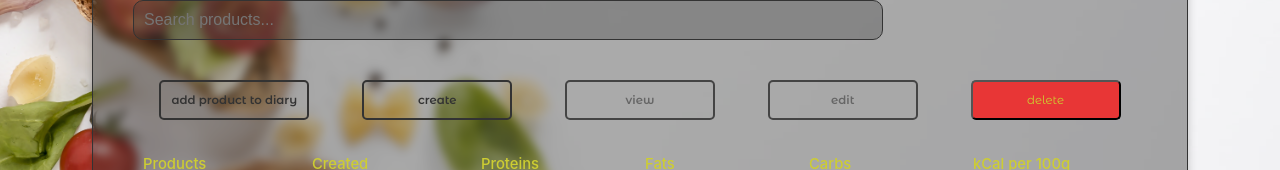
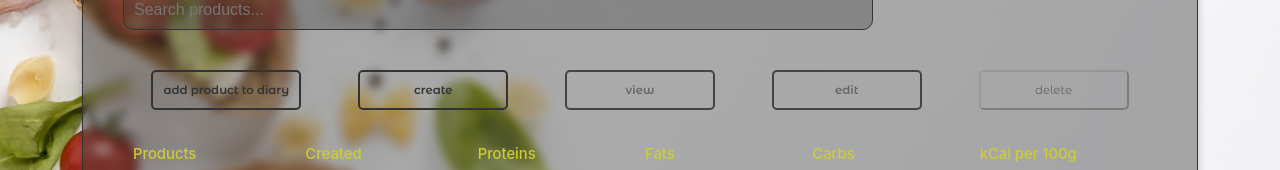
Before and after one commit to Bolbotunov/Gd-FD3-22-25_Bolbotunov, a React (Create React App) app in the folder myProject/: page /products in a window 1280 px wide. Shown: the part 316-486 px from the top of the page. Built offline with nearby package versions, Linux system fonts and the light colour scheme; no server answers.

Commit message:
feat: create deleting dictionary products

```diff
--- a/myProject/src/components/layouts/Content.styled.tsx
+++ b/myProject/src/components/layouts/Content.styled.tsx
@@ -4,5 +4,4 @@ import { FlexDiv } from '../../styles/Common.styled'
 export const ContentStyle = styled('div')`
     ${FlexDiv};
     width: 100%;
-    height: 100vh;
 `
--- a/myProject/src/config/firebase.tsx
+++ b/myProject/src/config/firebase.tsx
@@ -71,10 +71,26 @@ export async function updateUserProductInFirebase(uid: string, updatedProduct: P
   } else {
     dictionaryProducts.push(updatedProduct);
   }
-
   await updateDoc(userDocRef, { dictionaryProducts });
+}
 
 
+export async function deleteUserProductInFirebase(
+  uid: string,
+  productToDelete: ProductType
+) {
+  const userDocRef = doc(db, "users", uid);
+  const docSnap = await getDoc(userDocRef);
+  if (!docSnap.exists()) {
+    throw new Error("User document not found");
+  }
+  const data = docSnap.data();
+  let dictionaryProducts: ProductType[] = data.dictionaryProducts || [];
+  const updatedDictionary = dictionaryProducts.filter(
+    (p) => p.id !== productToDelete.id
+  );
+  await updateDoc(userDocRef, { dictionaryProducts: updatedDictionary });
 }
 
+
 export { auth, app, db };
--- a/myProject/src/pages/productsPage/ProductsPage.tsx
+++ b/myProject/src/pages/productsPage/ProductsPage.tsx
@@ -3,7 +3,8 @@ import { useEffect, useState, useCallback } from "react";
 import { debounce } from "../../utils/debounce";
 import { ErrorText } from "../../styles/Fonts.styled";
 import { useDispatch, useSelector } from "react-redux";
-import { addUserProduct, setDictionaryProducts } from "../../store/AuthSlice";
+import { addUserProduct, setDictionaryProducts, removeDictionaryProduct } from "../../store/AuthSlice";
+import { deleteUserProductInFirebase } from "../../config/firebase";
 import { ProductType } from "../../store/AuthSlice";
 import { Flex } from "../../styles/Common.styled";
 import {
@@ -168,7 +169,28 @@ export default function ProductsPage() {
         </LinkBtn>
 
 
-      <BtnDelete>delete</BtnDelete>
+        <BtnDelete
+          disabled={!selectedProduct || !selectedProduct.isDefault}
+          onClick={async () => {
+            if (!selectedProduct ) {
+              alert('Please select a product');
+            return;
+            }
+            if (currentUser.uid) {
+              try {
+                await deleteUserProductInFirebase(currentUser.uid, selectedProduct);
+                dispatch(removeDictionaryProduct(selectedProduct.id));
+                alert("Product deleted");
+              } catch (error) {
+            console.error("Error deleting product:", error);
+              }
+            }
+
+          }}
+        >
+          delete
+        </BtnDelete>
+
       </Flex>
 
       <TableHeader>
--- a/myProject/src/store/AuthSlice.tsx
+++ b/myProject/src/store/AuthSlice.tsx
@@ -60,9 +60,6 @@ export const authSlice = createSlice({
     setDictionaryProducts(state, action: PayloadAction<ProductType[]>) {
       state.dictionary = action.payload;
     },
-    addApiProduct(state, action: PayloadAction<ProductType>) {
-      state.dictionary.push(action.payload);
-    },
     addUserProduct(state, action: PayloadAction<ProductType>) {
       state.products.push(action.payload);
     },
@@ -71,6 +68,9 @@ export const authSlice = createSlice({
       if (index !== -1) {
         state.dictionary[index] = action.payload;
       }
+    },
+    removeDictionaryProduct(state, action: PayloadAction<string>) {
+      state.dictionary = state.dictionary.filter(p => p.id !== action.payload);
     },
     clearUser(state) {
       state.uid = null;
@@ -91,6 +91,6 @@ export const {
   clearUser,
   updateUserProduct,
   setDictionaryProducts,
-  addApiProduct,
+  removeDictionaryProduct,
  } = authSlice.actions;
 export default authSlice.reducer;
--- a/myProject/src/styles/Buttons.styled.tsx
+++ b/myProject/src/styles/Buttons.styled.tsx
@@ -66,16 +66,22 @@ export const BtnAuth = styled('button') `
 
 
 export const BtnDelete = styled('button') `
-   ${BtnDictionary};
-   background-color:${({theme}) => theme.colors.ERROR_COLOR};
-   color:${({theme}) => theme.colors.WHITE_COLOR};
+  ${BtnDictionary};
+  background-color: ${({ theme, disabled }) =>
+  disabled ? 'transparent' : theme.colors.ERROR_COLOR};
+  color: ${({ theme, disabled }) =>
+  disabled ? theme.colors.DISABLED_COLOR_LIGHT : theme.colors.WHITE_COLOR};
+  pointer-events: ${({ disabled }) => (disabled ? 'none' : 'auto')};
 
-   &:hover {
-    background-color:${({theme}) => theme.colors.ERROR_COLOR_HOVER};
-    border: 2px solid ${({theme}) => theme.colors.ERROR_COLOR};
-    font-weight: 700;
-    cursor: pointer;
-    }
+  &:hover {
+    ${({ disabled, theme }) =>
+      !disabled &&
+      css`
+        color: ${theme.colors.WHITE_COLOR};
+        background-color: ${theme.colors.ERROR_COLOR_HOVER};
+        border: 2px solid ${theme.colors.ERROR_COLOR};
+      `}
+  }
 `
 
 
--- a/myProject/src/styles/Common.styled.jsx
+++ b/myProject/src/styles/Common.styled.jsx
@@ -16,7 +16,6 @@ export const AppContainer = styled('div') `
   max-width: 1440px;
   padding: 0px 82px;
   overflow: hidden;
-  margin: 10px;
 `
 
 
@@ -46,6 +45,7 @@ export const SelectStyle = styled('select') `
 
 export const BlurContainer = styled('div')`
   flex: 1;
+  width: 100%;
   margin: 0px;
   ${FlexDiv};
   justify-content: space-evenly;
@@ -53,7 +53,8 @@ export const BlurContainer = styled('div')`
   gap: 10px;
   background-color:  ${({theme}) => theme.colors.WHITE_COLOR_40};
   padding: 20px;
-  height: 100vh;
+  height: auto;
+  min-height: 100vh;
   border-radius: 10px;
   border: 1px solid ${({theme}) => theme.colors.MAIN_COLOR};
   box-shadow: 0 0 10px rgba(0, 0, 0, 0.2);
```
